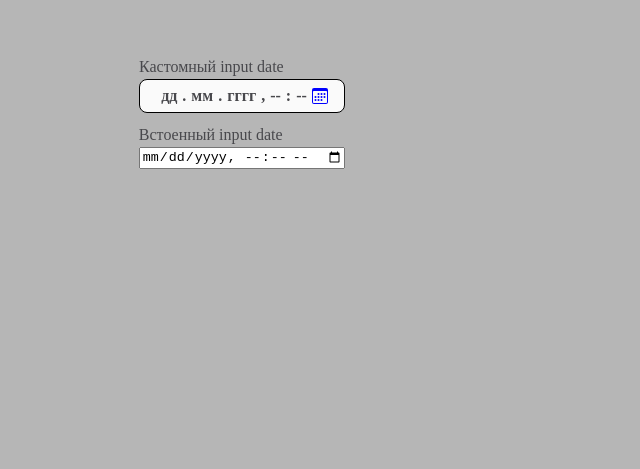
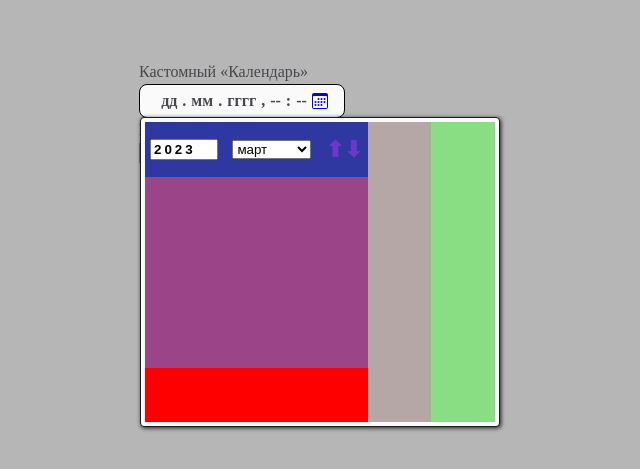
Before and after one commit to AnderyDov/calendar, a plain HTML site: page index.html in a window 1280 px wide. Shown: the part 283-752 px from the top of the page, without its empty margins (398-1038 px from the left). Drawn offline with Linux system fonts and the light colour scheme.

Commit message:
добавлена перваначальная установка даты, реализовано изменение месяца и года

```diff
--- a/calendar.css
+++ b/calendar.css
@@ -41,7 +41,6 @@ body {
 label {
     display: flex;
     flex-direction: column;
-    /* align-items: center; */
     justify-content: center;
     margin-bottom: 10px;
 }
@@ -54,7 +53,7 @@ label {
     justify-content: center;
     background: var(--white);
     height: 2rem;
-    min-width: 180px;
+    width: 180px;
     padding-left: 0.75rem;
     padding-right: 0.75rem;
     font-weight: 600;
@@ -96,40 +95,55 @@ label {
     display: grid;
     grid-template-columns: repeat(11, 1fr);
     grid-template-rows: repeat(11, 1fr);
-    /* stylelint-disable-next-line declaration-block-no-redundant-longhand-properties */
     grid-template-areas:
-        ' year year year year year year year hour hour min min'
-        ' year year year year year year year hour hour min min'
-        'days days days days days days days hour hour min min'
-        'days days days days days days days hour hour min min'
-        'days days days days days days days hour hour min min'
-        'days days days days days days days hour hour min min'
-        'days days days days days days days hour hour min min'
-        'days days days days days days days hour hour min min'
-        'days days days days days days days hour hour min min'
-        'buttons buttons buttons buttons buttons buttons buttons hour hour min min'
-        'buttons buttons buttons buttons buttons buttons buttons hour hour min min';
+        ' year-field year-field year-field year-field year-field year-field year-field hour-field hour-field min-field min-field'
+        ' year-field year-field year-field year-field year-field year-field year-field hour-field hour-field min-field min-field'
+        'date-field date-field date-field date-field date-field date-field date-field hour-field hour-field min-field min-field'
+        'date-field date-field date-field date-field date-field date-field date-field hour-field hour-field min-field min-field'
+        'date-field date-field date-field date-field date-field date-field date-field hour-field hour-field min-field min-field'
+        'date-field date-field date-field date-field date-field date-field date-field hour-field hour-field min-field min-field'
+        'date-field date-field date-field date-field date-field date-field date-field hour-field hour-field min-field min-field'
+        'date-field date-field date-field date-field date-field date-field date-field hour-field hour-field min-field min-field'
+        'date-field date-field date-field date-field date-field date-field date-field hour-field hour-field min-field min-field'
+        'buttons-field buttons-field buttons-field buttons-field buttons-field buttons-field buttons-field hour-field hour-field min-field min-field'
+        'buttons-field buttons-field buttons-field buttons-field buttons-field buttons-field buttons-field hour-field hour-field min-field min-field';
 }
-.year {
-    grid-area: year;
+.year-field {
+    grid-area: year-field;
     background: rgb(47, 55, 161);
+    display: flex;
+    align-items: center;
+    justify-content: space-between;
+    padding: 5px;
 }
-.hour {
-    grid-area: hour;
+.hour-field {
+    grid-area: hour-field;
     background: rgb(182, 167, 167);
 }
-.min {
-    grid-area: min;
+.min-field {
+    grid-area: min-field;
     background: rgb(137, 221, 131);
 }
-.days {
-    grid-area: days;
+.date-field {
+    grid-area: date-field;
     background: rgb(155, 68, 135);
 }
-.buttons {
-    grid-area: buttons;
+.buttons-field {
+    grid-area: buttons-field;
     background: red;
 }
 .hide {
-    display: none;
+    scale: 0;
 }
+
+.year {
+    width: 60px;
+    font-weight: 600;
+    letter-spacing: 3px;
+}
+.arrows {
+    font-size: 22px;
+    display: flex;
+    color: var(--primary);
+    cursor: pointer;
+}
--- a/calendar.js
+++ b/calendar.js
@@ -3,16 +3,34 @@ const icon = document.querySelector('.icon');
 const calendar = document.querySelector('.calendar');
 const numbers = document.querySelectorAll('.number');
 
+const yearVal = document.querySelector('.year-val');
+const monthVal = document.querySelector('.month-val');
+
+const year = document.querySelector('.year');
+const month = document.querySelector('.month');
+const up = document.querySelector('.up');
+const down = document.querySelector('.down');
+
+const now = new Date();
+
+window.onload = () => {
+    year.value = now.getFullYear();
+    month.value = now.getMonth();
+};
+
+// Скрывает и показывает календарь
 icon.onclick = () => {
     calendar.classList.toggle('hide');
 };
+
+// Скрывает календарь при клике на любой области кроме иконки календаря
 document.body.onclick = (e) => {
-    console.log(e.target);
-    if (!e.target.classList.contains('icon')) {
+    if (!e.target.classList.contains('cl')) {
         calendar.classList.add('hide');
     }
 };
 
+// В цикле вешаются обработчики события фокус и блюр, для изменения ширины бордера в инпуте
 numbers.forEach((el) => {
     el.onfocus = () => {
         input.classList.add('border');
@@ -21,3 +39,53 @@ numbers.forEach((el) => {
         input.classList.remove('border');
     };
 });
+
+//  Обработчик выбора года
+year.oninput = (e) => {
+    const val = e.target.value;
+    if (val.length < 5) {
+        yearVal.innerHTML = val;
+    } else {
+        e.target.value = 2023;
+        yearVal.innerHTML = 2023;
+    }
+};
+
+// Обработчик выбора месяца
+month.onchange = (e) => {
+    let val = e.target.value;
+    console.log(val.length);
+    if (+val > 8) {
+        monthVal.innerHTML = +val + 1;
+    } else {
+        monthVal.innerHTML = '0' + (+val + 1);
+    }
+};
+
+up.onclick = () => {
+    console.log(month.value);
+    if (month.value === '11') {
+        month.value = '0';
+    } else {
+        month.value = +month.value + 1;
+    }
+    if (+month.value > 8) {
+        monthVal.innerHTML = +month.value + 1;
+    } else {
+        monthVal.innerHTML = '0' + (+month.value + 1);
+    }
+};
+
+down.onclick = () => {
+    console.log(month.value);
+    if (month.value === '0') {
+        month.value = '11';
+    } else {
+        month.value = +month.value - 1;
+    }
+    if (+month.value > 8) {
+        monthVal.innerHTML = +month.value + 1;
+    } else {
+        monthVal.innerHTML = '0' + (+month.value + 1);
+    }
+};
--- a/index.html
+++ b/index.html
@@ -8,43 +8,64 @@
         <link rel="stylesheet" href="calendar.css" />
     </head>
     <body>
-        <label
-            >Кастомный input date
+        <div>
+            Кастомный «Календарь»
             <div class="input">
-                <div tabindex="0" class="number">дд</div>
-                <div pseudo="-webkit-datetime-edit-text">.</div>
-                <div tabindex="0" class="number">мм</div>
-                <div pseudo="-webkit-datetime-edit-text">.</div>
-                <div tabindex="0" class="number">гггг</div>
-                <div pseudo="-webkit-datetime-edit-text">,</div>
-                <div tabindex="0" class="number">--</div>
-                <div pseudo="-webkit-datetime-edit-text">:</div>
-                <div tabindex="0" class="number">--</div>
+                <div tabindex="0" class="number date-val">дд</div>
+                <div>.</div>
+                <div tabindex="0" class="number month-val">мм</div>
+                <div>.</div>
+                <div tabindex="0" class="number year-val">гггг</div>
+                <div>,</div>
+                <div tabindex="0" class="number hour-val">--</div>
+                <div>:</div>
+                <div tabindex="0" class="number min-val">--</div>
                 <svg
                     xmlns="http://www.w3.org/2000/svg"
-                    class="icon"
+                    class="icon cl"
                     width="16"
                     height="16"
                     fill="blue"
                     viewBox="0 0 16 16"
                 >
                     <path
-                        class="icon"
+                        class="icon cl"
                         d="M14 0H2a2 2 0 0 0-2 2v12a2 2 0 0 0 2 2h12a2 2 0 0 0 2-2V2a2 2 0 0 0-2-2zM1 3.857C1 3.384 1.448 3 2 3h12c.552 0 1 .384 1 .857v10.286c0 .473-.448.857-1 .857H2c-.552 0-1-.384-1-.857V3.857z"
                     />
                     <path
+                        class="icon cl"
                         d="M6.5 7a1 1 0 1 0 0-2 1 1 0 0 0 0 2zm3 0a1 1 0 1 0 0-2 1 1 0 0 0 0 2zm3 0a1 1 0 1 0 0-2 1 1 0 0 0 0 2zm-9 3a1 1 0 1 0 0-2 1 1 0 0 0 0 2zm3 0a1 1 0 1 0 0-2 1 1 0 0 0 0 2zm3 0a1 1 0 1 0 0-2 1 1 0 0 0 0 2zm3 0a1 1 0 1 0 0-2 1 1 0 0 0 0 2zm-9 3a1 1 0 1 0 0-2 1 1 0 0 0 0 2zm3 0a1 1 0 1 0 0-2 1 1 0 0 0 0 2zm3 0a1 1 0 1 0 0-2 1 1 0 0 0 0 2z"
                     />
                 </svg>
-                <div class="calendar hide">
-                    <div class="year"></div>
-                    <div class="days"></div>
-                    <div class="hour"></div>
-                    <div class="min"></div>
-                    <div class="buttons"></div>
+                <div class="calendar cl">
+                    <div class="year-field cl">
+                        <input type="number" class="year cl" />
+                        <select class="month cl">
+                            <option class="cl" value="0">январь</option>
+                            <option class="cl" value="1">февраль</option>
+                            <option class="cl" value="2">март</option>
+                            <option class="cl" value="3">апрель</option>
+                            <option class="cl" value="4">май</option>
+                            <option class="cl" value="5">июнь</option>
+                            <option class="cl" value="6">июль</option>
+                            <option class="cl" value="7">август</option>
+                            <option class="cl" value="8">сентябрь</option>
+                            <option class="cl" value="9">октябрь</option>
+                            <option class="cl" value="10">ноябрь</option>
+                            <option class="cl" value="11">декабрь</option>
+                        </select>
+                        <div class="arrows cl">
+                            <div class="up cl">&#11014;</div>
+                            <div class="down cl">&#11015;</div>
+                        </div>
+                    </div>
+                    <div class="date-field cl"></div>
+                    <div class="hour-field cl"></div>
+                    <div class="min-field cl"></div>
+                    <div class="buttons-field cl"></div>
                 </div>
             </div>
-        </label>
+        </div>
         <label>Встоенный input date <input type="datetime-local" /></label>
     </body>
     <script src="calendar.js"></script>
```
